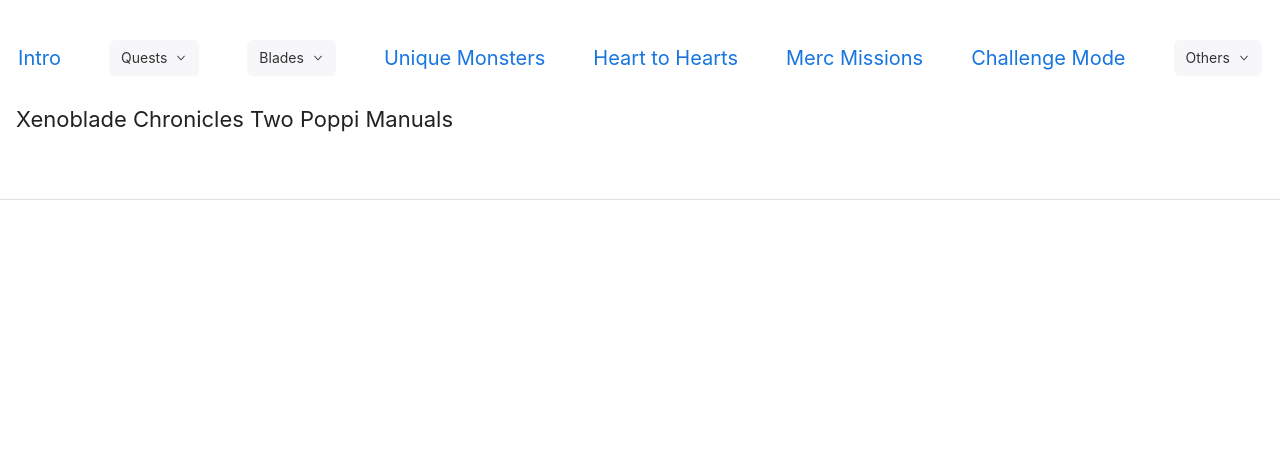
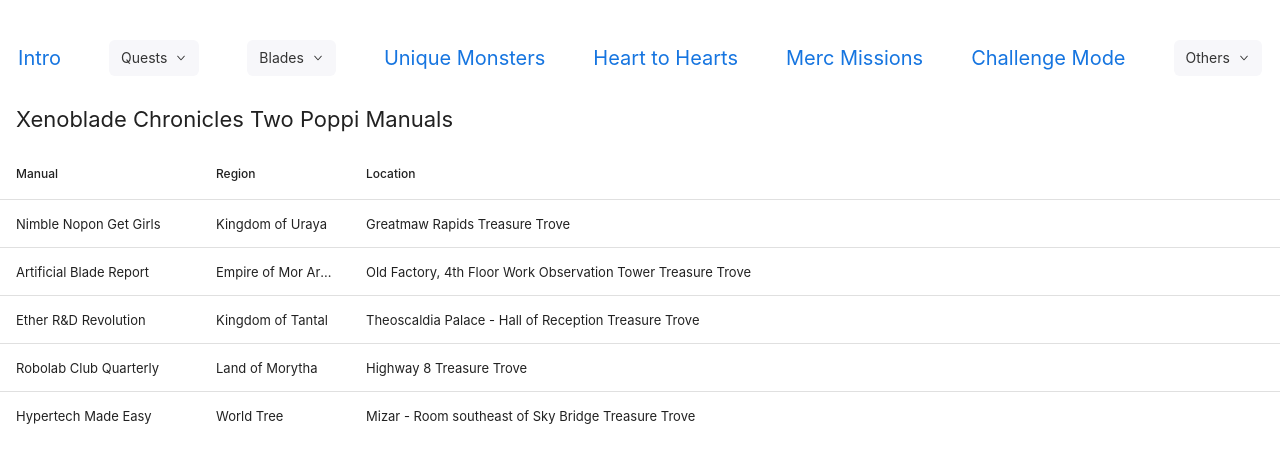
Before and after one commit to Sniffin3083/project-zohar, a React (Create React App) app: page /xeno2/poppim in a window 1280 px wide. Shown: the top 462 px of the page. Built offline with nearby package versions, Linux system fonts and the light colour scheme.

Commit message:
Poppi Manuals component complete

```diff
--- a/src/data/XC2/PoppiMData.js
+++ b/src/data/XC2/PoppiMData.js
@@ -1,5 +1,32 @@
 export default [
     {
-
-    }
+        name: "Nimble Nopon Get Girls",
+        region: "Kingdom of Uraya",
+        location: "Greatmaw Rapids Treasure Trove",
+        uid: "poppiM_nimbleNoponGetGirls"
+    },
+    {
+        name: "Artificial Blade Report",
+        region: "Empire of Mor Ardain",
+        location: "Old Factory, 4th Floor Work Observation Tower Treasure Trove",
+        uid: "poppiM_artificialBladeReport"
+    },
+    {
+        name: "Ether R&D Revolution",
+        region: "Kingdom of Tantal",
+        location: "Theoscaldia Palace - Hall of Reception Treasure Trove",
+        uid: "poppiM_etherRDRevolution"
+    },
+    {
+        name: "Robolab Club Quarterly",
+        region: "Land of Morytha",
+        location: "Highway 8 Treasure Trove",
+        uid: "poppiM_robolabClubQuarterly"
+    },
+    {
+        name: "Hypertech Made Easy",
+        region: "World Tree",
+        location: "Mizar - Room southeast of Sky Bridge Treasure Trove",
+        uid: "poppiM_hypertechMadeEasy"
+    },
 ]
--- a/src/routes/XC2/PoppiM.jsx
+++ b/src/routes/XC2/PoppiM.jsx
@@ -7,6 +7,24 @@ import XCTwoPoppiMData from "../../data/XC2/PoppiMData"
 const {useEffect} = React;
 
 const columns = [
+    {
+        name: "Manual",
+        selector: row => row.name,
+        sortable: false,
+        width: "200px"
+    },
+    {
+        name: "Region",
+        selector: row => row.region,
+        sortable: true,
+        width: "150px"
+    },
+    {
+        name: "Location",
+        selector: row => row.location,
+        sortable: false,
+        width: "500px"
+    }
 ];
 
 const conditionalRowStyles = [
```
